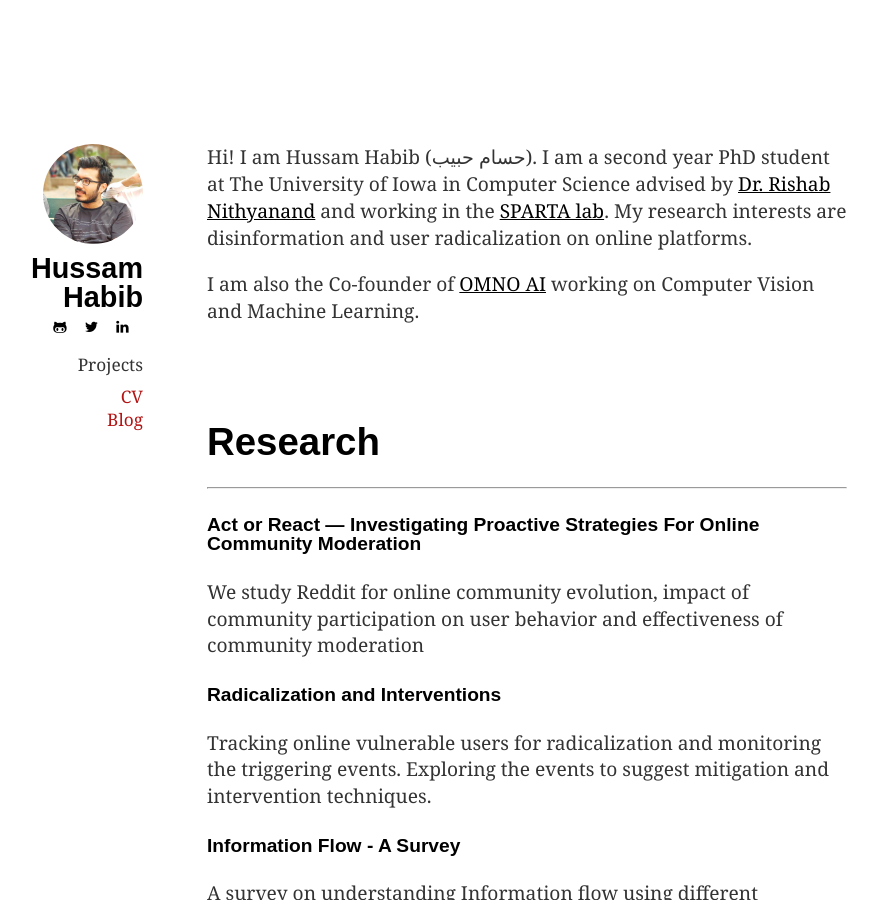
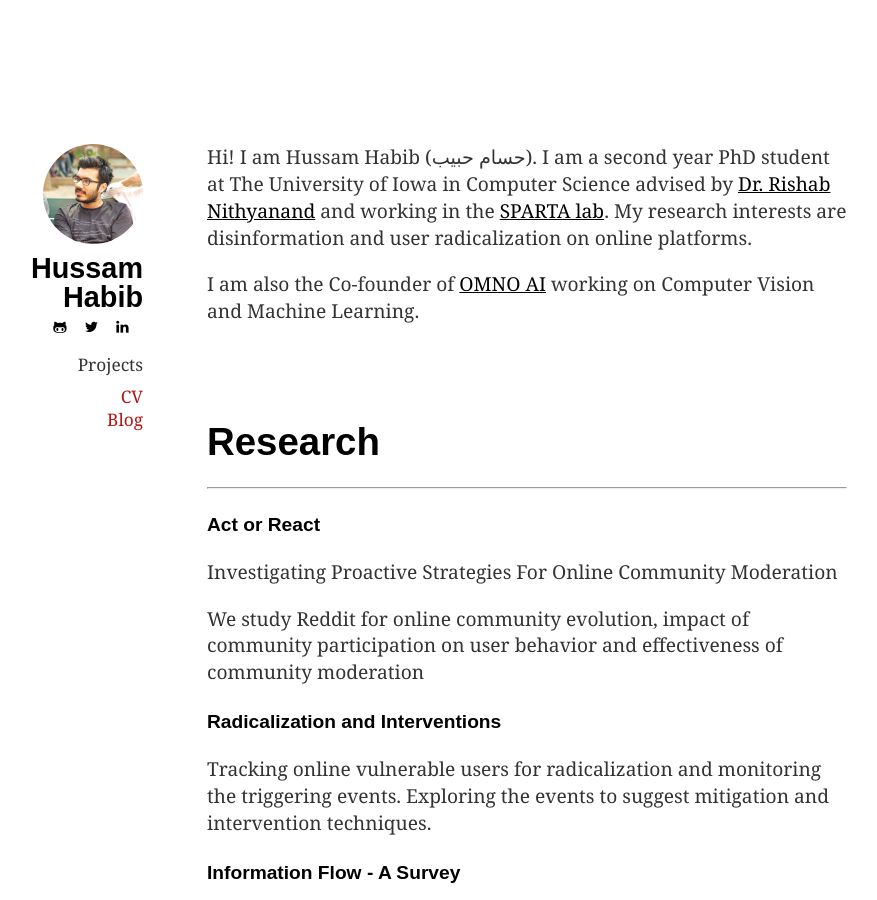
Before and after one commit to hussamh10/hussamh10.github.io, a Jekyll site: the page built from index.md, in a window 1280 px wide and 900 px high. Shown: the whole window, without its empty margins (177-1054 px from the left). Built offline with Jekyll 4.4.1, drawn with Linux system fonts in a browser that asks for light colours; part of the change alters nothing that is shown.

```diff
--- a/index.md
+++ b/index.md
@@ -15,7 +15,8 @@ I am also the Co-founder of [OMNO AI](http://www.omno.ai/) working on Computer V
 
 # Research
 <hr>
-#### Act or React — Investigating Proactive Strategies For Online Community Moderation
+#### Act or React
+<it>Investigating Proactive Strategies For Online Community Moderation</it>
 We study Reddit for online community evolution, impact of community participation on user behavior and effectiveness of community moderation
 <br/>
 
```
